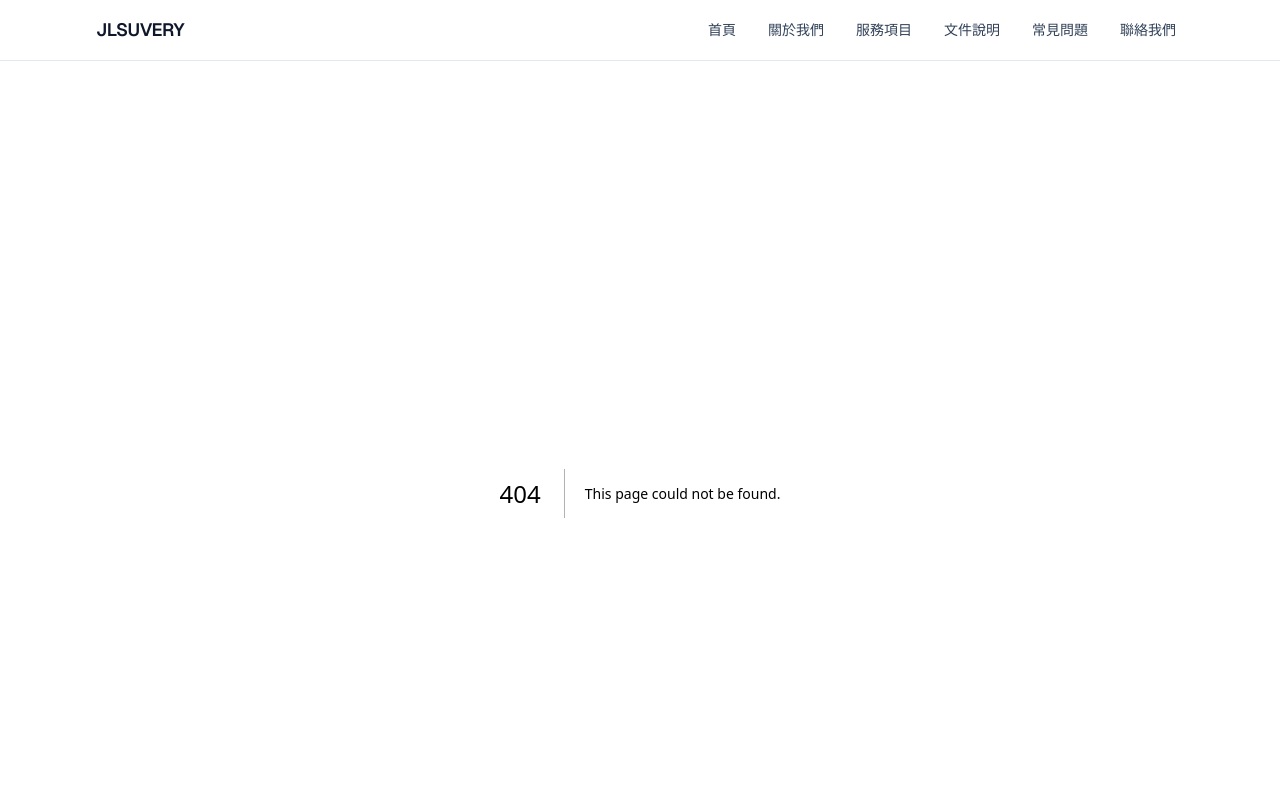
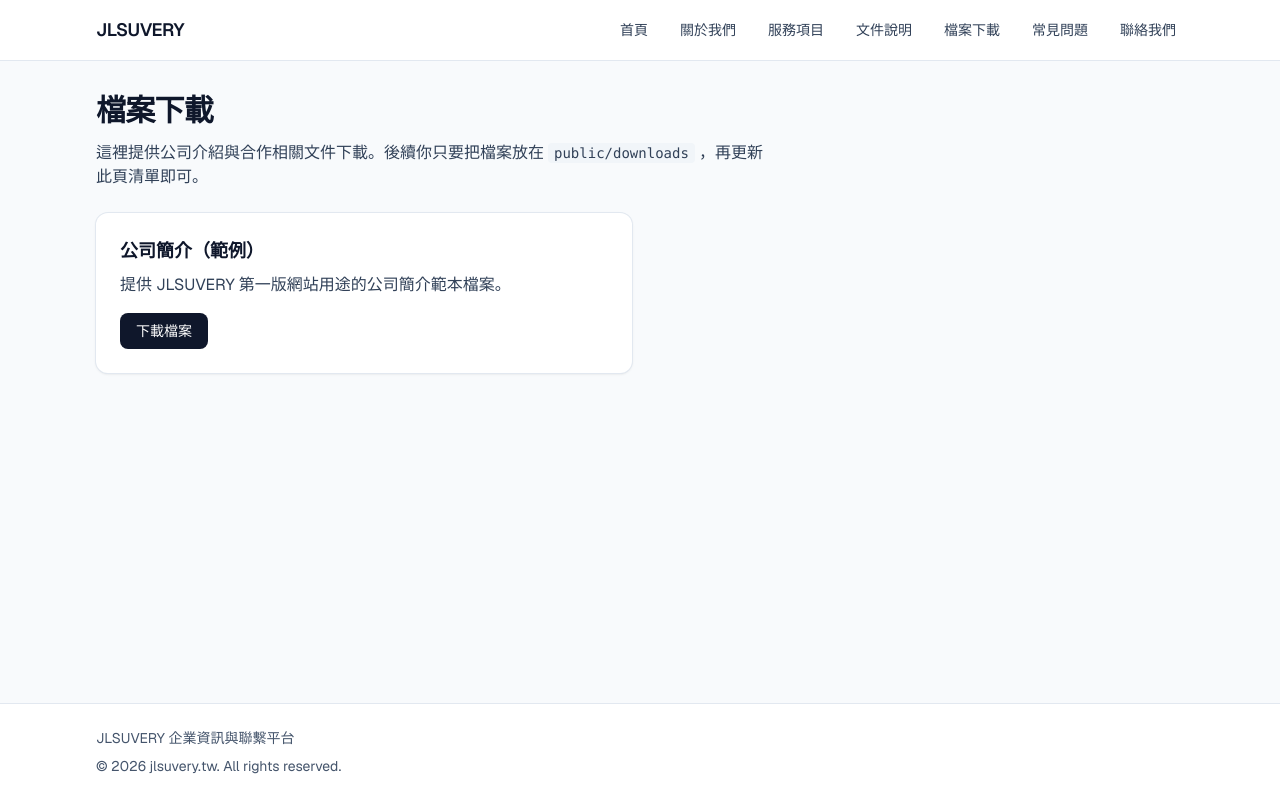
Before and after one commit to grantchou/jlsuvery-web, a Next.js app: page /downloads in a window 1280 px wide. Before the commit this address had no page. Shown: the top 800 px of the page. Built offline with nearby package versions, Linux system fonts and the light colour scheme.

Commit message:
Add downloads page and sample downloadable file

```diff
--- a/app/docs/page.tsx
+++ b/app/docs/page.tsx
@@ -15,6 +15,11 @@ const documentSections = [
     details: ["回覆時效", "窗口資訊", "資料補件方式"],
     link: { href: "/faq", label: "查看常見問題全文" },
   },
+  {
+    title: "檔案下載",
+    details: ["公司簡介", "合作流程摘要", "文件範本下載"],
+    link: { href: "/downloads", label: "前往檔案下載頁" },
+  },
 ];
 
 export const metadata: Metadata = {
@@ -26,7 +31,7 @@ export default function DocsPage() {
   return (
     <section className="space-y-6">
       <h1 className="text-3xl font-bold tracking-tight text-slate-900">文件說明</h1>
-      <div className="grid gap-4 md:grid-cols-3">
+      <div className="grid gap-4 md:grid-cols-2 lg:grid-cols-4">
         {documentSections.map((section) => (
           <article key={section.title} className="rounded-xl bg-white p-6 shadow-sm ring-1 ring-slate-200">
             <h2 className="text-lg font-semibold text-slate-900">{section.title}</h2>
--- /dev/null
+++ b/app/downloads/page.tsx
@@ -0,0 +1,51 @@
+import type { Metadata } from "next";
+
+type DownloadItem = {
+  title: string;
+  description: string;
+  filePath: string;
+};
+
+const downloadItems: DownloadItem[] = [
+  {
+    title: "公司簡介（範例）",
+    description: "提供 JLSUVERY 第一版網站用途的公司簡介範本檔案。",
+    filePath: "/downloads/company-profile-sample.txt",
+  },
+];
+
+export const metadata: Metadata = {
+  title: "檔案下載",
+  description: "JLSUVERY 文件下載中心，提供公司簡介與相關檔案。",
+};
+
+export default function DownloadsPage() {
+  return (
+    <section className="space-y-6">
+      <div>
+        <h1 className="text-3xl font-bold tracking-tight text-slate-900">檔案下載</h1>
+        <p className="mt-3 max-w-2xl text-slate-700">
+          這裡提供公司介紹與合作相關文件下載。後續你只要把檔案放在
+          <code className="mx-1 rounded bg-slate-100 px-1.5 py-0.5 text-sm">public/downloads</code>
+          ，再更新此頁清單即可。
+        </p>
+      </div>
+
+      <div className="grid gap-4 md:grid-cols-2">
+        {downloadItems.map((item) => (
+          <article key={item.filePath} className="rounded-xl bg-white p-6 shadow-sm ring-1 ring-slate-200">
+            <h2 className="text-lg font-semibold text-slate-900">{item.title}</h2>
+            <p className="mt-2 text-slate-700">{item.description}</p>
+            <a
+              href={item.filePath}
+              download
+              className="mt-4 inline-block rounded-lg bg-slate-900 px-4 py-2 text-sm font-medium text-white hover:bg-slate-700"
+            >
+              下載檔案
+            </a>
+          </article>
+        ))}
+      </div>
+    </section>
+  );
+}
--- a/components/site-header.tsx
+++ b/components/site-header.tsx
@@ -5,6 +5,7 @@ const navItems = [
   { href: "/about", label: "關於我們" },
   { href: "/services", label: "服務項目" },
   { href: "/docs", label: "文件說明" },
+  { href: "/downloads", label: "檔案下載" },
   { href: "/faq", label: "常見問題" },
   { href: "/contact", label: "聯絡我們" },
 ];
```
Also changed, not shown: public/downloads/company-profile-sample.txt (added).
